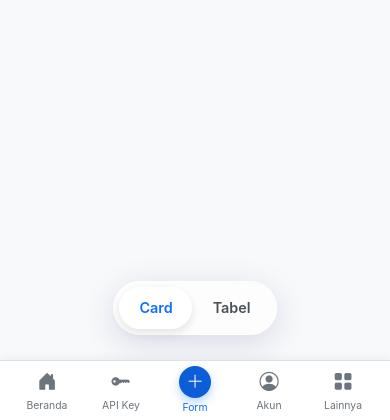
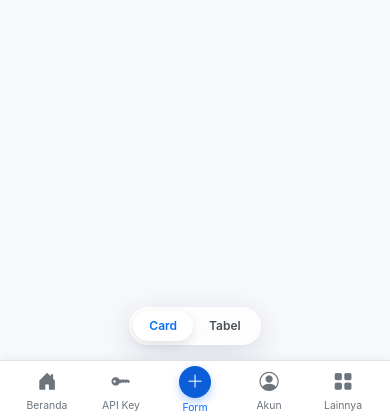
Before and after one commit to esasae023/money-management, a Flask app: page /form-shortcuts in a window 390 px wide. Shown: the part 424-844 px from the top of the page. Run offline with Flask 3, Linux system fonts and the light colour scheme; a user stored in the database is signed in; tables that the repository leaves empty hold one stand-in row (values such as "Sample post").

Commit message:
Change floating button size on mobile device

```diff
--- a/static/css/style.css
+++ b/static/css/style.css
@@ -376,7 +376,7 @@ body.auth-body .main-content { margin-left: 0 !important; padding: 0; width: 100
     body.sb-expanded .main-content { margin-left: 0 !important; }
 
     .auth-main-wrapper { padding: 15px; }
-    .glass-control-wrapper { bottom: 85px; width: 90% !important; left: 5% !important; }
+    .glass-control-wrapper { bottom: 75px !important; width: 90% !important; left: 5% !important; }
 
     /* 4. Perbaikan Drawer Laci Rounded */
     .offcanvas-bottom {
@@ -494,6 +494,23 @@ body.auth-body .main-content { margin-left: 0 !important; padding: 0; width: 100
     [data-bs-theme="dark"] .nav-center-circle {
         border-color: #121416;
     }
+
+        /* MENGECILKAN TOMBOL SWITCH KACA DI MOBILE */
+    .glass-capsule-container {
+        padding: 3px !important; /* Membuat bingkai kaca lebih tipis */
+        min-width: unset !important; /* Menghilangkan paksaan lebar jika ada */
+    }
+
+    .glass-switch-btn {
+        padding: 6px 16px !important; /* Mengurangi tinggi atas-bawah tombol */
+        font-size: 0.75rem !important; /* Mengecilkan ukuran teks (Card/Tabel) */
+    }
+
+    .slide-pill {
+        top: 3px !important;
+        height: calc(100% - 6px) !important; /* Menyesuaikan ukuran background putih meluncurnya */
+    }
+
 }
 
 /* =========================================
```
